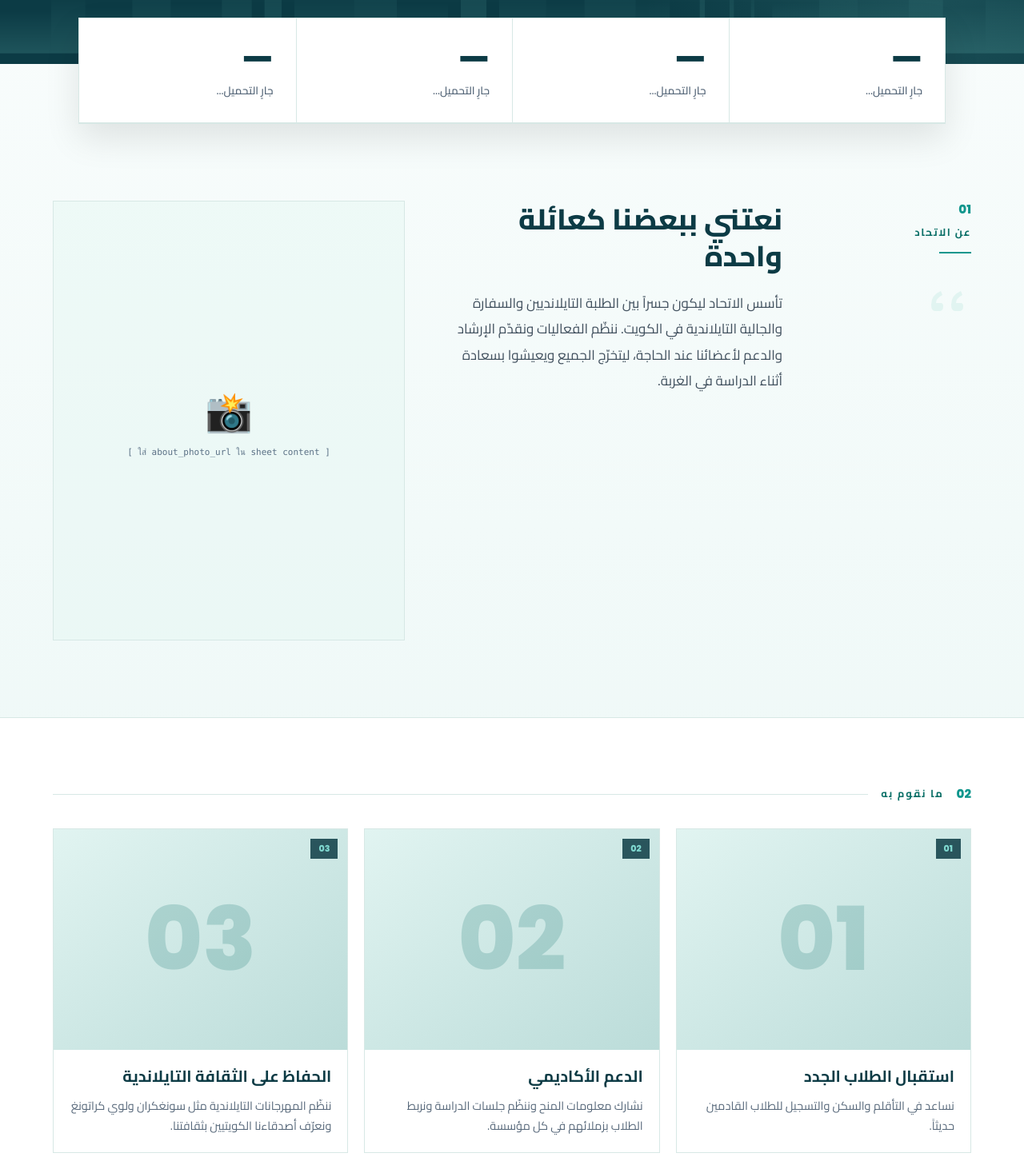
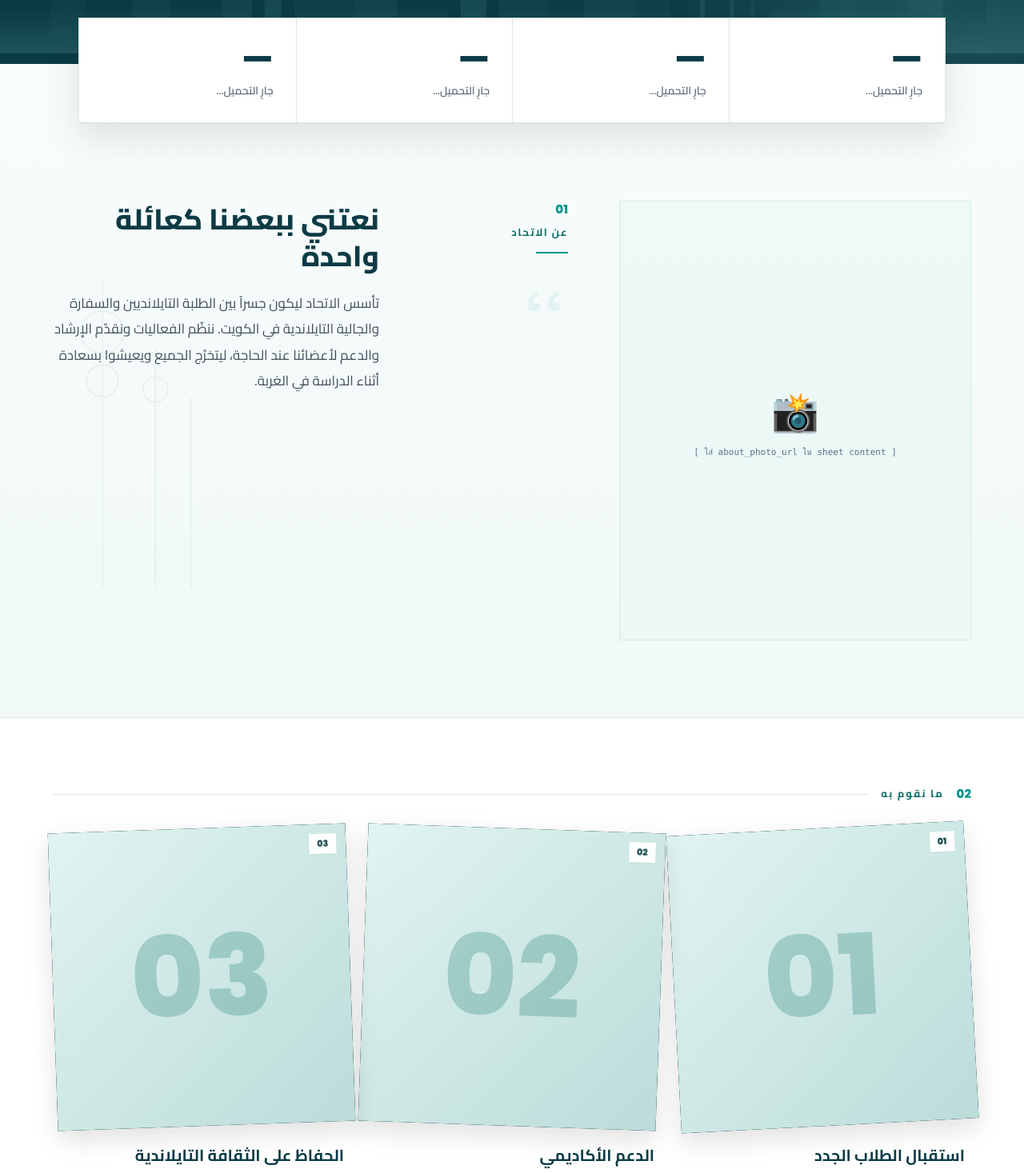
Before and after one commit to tsakkuwait-cyber/tsak-web, a Next.js app: page /ar in a window 1280 px wide. Shown: the part 705-2172 px from the top of the page at 80% size. Built offline with nearby package versions, Linux system fonts and the light colour scheme.

Commit message:
Home: About+Pillars redesign with photo support

```diff
--- a/src/app/[locale]/page.tsx
+++ b/src/app/[locale]/page.tsx
@@ -7,10 +7,12 @@ import {
   getActivities,
   getHighlights,
   getContent,
+  getChannels,
   type HighlightType,
 } from "@/lib/google-sheets";
 import { DonateButton } from "@/components/DonateButton";
 import { ActivityGallery } from "@/components/ActivityGallery";
+import { HighlightsGallery } from "@/components/HighlightsGallery";
 
 /**
  * Home — engaging editorial layout
@@ -44,13 +46,18 @@ export default async function HomePage({
   if (!isLocale(params.locale)) notFound();
   const locale: Locale = params.locale;
 
-  const [dict, stats, activities, highlights, content] = await Promise.all([
+  const [dict, stats, activities, highlights, content, channels] = await Promise.all([
     getDictionary(locale),
     getStats(locale),
     getActivities(locale),
     getHighlights(locale),
     getContent(locale),
+    getChannels(locale),
   ]);
+  // CTA email — จาก channels sheet
+  const supportEmail =
+    channels.find((c) => c.key === "email")?.value ?? "info@thaikuwait.org";
+  const supportEmailHref = `mailto:${supportEmail}?subject=Support%20TSAK`;
 
   const t = (key: string, fallback: string) => content[key] ?? fallback;
   const estYear = Number(content["est_year"]) || 2011;
@@ -72,7 +79,7 @@ export default async function HomePage({
   const ctaReasons = [d.ctaReason1, d.ctaReason2, d.ctaReason3].filter(Boolean);
 
   // Recent highlights (top 3)
-  const recentHighlights = highlights.slice(0, 3);
+  const recentHighlights = highlights.slice(0, 4);
 
   const typeLabel = (t: HighlightType) => {
     const s = dict.students as Record<string, string>;
@@ -289,11 +296,62 @@ export default async function HomePage({
         </div>
       </div>
 
-      {/* ════════════════ SECTION 01 — ABOUT (with photo) ════════════════ */}
-      <section className="container py-[clamp(58px,8vw,96px)]">
-        <div className="grid gap-x-[clamp(28px,5vw,64px)] gap-y-10 lg:grid-cols-[1fr_min(45%,440px)] items-start">
-          {/* LEFT — sidebar + content */}
-          <div className="flex flex-wrap gap-x-[clamp(28px,5vw,56px)] gap-y-8">
+      {/* ════════════════ SECTION 01 — ABOUT (photo left + building bg) ════════════════ */}
+      <section className="relative overflow-hidden py-[clamp(58px,8vw,96px)]">
+        {/* Building outline decorative — คูเวต tower/silhouette */}
+        <svg
+          viewBox="0 0 280 380"
+          className="absolute -end-8 top-1/2 -translate-y-1/2 pointer-events-none"
+          style={{ width: "min(28vw, 320px)", height: "min(38vw, 420px)", opacity: 0.06 }}
+          fill="none"
+          stroke="#0C3B45"
+          strokeWidth="1.4"
+          strokeLinecap="round"
+          strokeLinejoin="round"
+        >
+          {/* Tall tower + 2 spheres */}
+          <line x1="140" y1="380" x2="140" y2="60" />
+          <circle cx="140" cy="90" r="24" />
+          <circle cx="140" cy="145" r="18" />
+          <line x1="140" y1="60" x2="140" y2="30" />
+          {/* Medium tower */}
+          <line x1="200" y1="380" x2="200" y2="130" />
+          <circle cx="200" cy="155" r="14" />
+          <line x1="200" y1="130" x2="200" y2="110" />
+          {/* Short spire */}
+          <line x1="240" y1="380" x2="240" y2="180" />
+          <line x1="240" y1="180" x2="240" y2="165" />
+          {/* Ground line */}
+          <line x1="60" y1="380" x2="280" y2="380" strokeWidth="0.9" opacity="0.6" />
+        </svg>
+
+        <div className="container relative grid gap-x-[clamp(28px,5vw,64px)] gap-y-10 lg:grid-cols-[min(45%,440px)_1fr] items-start">
+          {/* LEFT — photo (สลับมาซ้ายเพื่อบาลานซ์กับ hero) */}
+          <div className="relative order-1 lg:order-none">
+            {content["about_photo_url"] ? (
+              <div className="group overflow-hidden">
+                {/* eslint-disable-next-line @next/next/no-img-element */}
+                <img
+                  src={content["about_photo_url"]}
+                  alt=""
+                  referrerPolicy="no-referrer"
+                  className="w-full h-auto shadow-xl shadow-black/10 transition-transform duration-[600ms] ease-[cubic-bezier(0.22,1,0.36,1)] group-hover:scale-[1.03]"
+                />
+              </div>
+            ) : (
+              <div className="relative aspect-[4/5] border border-line grid place-items-center bg-brand-50/40">
+                <div className="text-center px-4">
+                  <div className="text-[48px] mb-2">📸</div>
+                  <div className="font-mono text-[11px] text-ink-subtle">
+                    [ ใส่ about_photo_url ใน sheet content ]
+                  </div>
+                </div>
+              </div>
+            )}
+          </div>
+
+          {/* RIGHT — sidebar + content */}
+          <div className="order-2 lg:order-none flex flex-wrap gap-x-[clamp(28px,5vw,56px)] gap-y-8">
             <div className="flex-none w-[180px] min-w-[160px]">
               <div className="font-display text-[15px] font-extrabold text-brand">01</div>
               <div className="mt-2 text-[13px] font-bold tracking-[0.12em] uppercase text-brand-600">
@@ -315,30 +373,6 @@ export default async function HomePage({
               </p>
             </div>
           </div>
-
-          {/* RIGHT — photo */}
-          <div className="relative">
-            {content["about_photo_url"] ? (
-              // eslint-disable-next-line @next/next/no-img-element
-              <img
-                src={content["about_photo_url"]}
-                alt=""
-                referrerPolicy="no-referrer"
-                className="w-full h-auto shadow-xl shadow-black/10"
-              />
-            ) : (
-              <div
-                className="relative aspect-[4/5] border border-line grid place-items-center bg-brand-50/40"
-              >
-                <div className="text-center px-4">
-                  <div className="text-[48px] mb-2">📸</div>
-                  <div className="font-mono text-[11px] text-ink-subtle">
-                    [ ใส่ about_photo_url ใน sheet content ]
-                  </div>
-                </div>
-              </div>
-            )}
-          </div>
         </div>
       </section>
 
@@ -353,18 +387,21 @@ export default async function HomePage({
             <span className="flex-1 h-px bg-line" />
           </div>
 
-          <div className="grid gap-5 md:grid-cols-3">
+          {/* Polaroid-style tilted cards — ดูมีชีวิตชีวา (มือถือ 1 col + rot น้อย, desktop 3 col + rot มาก) */}
+          <div className="grid gap-x-4 gap-y-8 sm:grid-cols-3 sm:gap-y-4">
             {pillars(locale).map((p, idx) => {
               const photoUrl = content[`pillar_${idx + 1}_photo_url`];
+              const rotations = [
+                "-rotate-[1.5deg] sm:-rotate-[3deg]",
+                "rotate-[1deg] sm:rotate-[2deg]",
+                "-rotate-[1deg] sm:-rotate-[2deg]",
+              ];
               return (
-                <div
-                  key={p.title}
-                  className="group flex flex-col overflow-hidden border border-line bg-white transition-all duration-[400ms] ease-[cubic-bezier(0.22,1,0.36,1)] hover:border-brand hover:shadow-soft hover:-translate-y-0.5"
-                >
-                  {/* Photo */}
+                <div key={p.title} className="group">
+                  {/* Photo card - tilted */}
                   <div
-                    className="relative bg-gradient-to-br from-brand-50 to-brand-100"
-                    style={{ aspectRatio: "4 / 3" }}
+                    className={`relative overflow-hidden shadow-[0_12px_32px_rgba(0,0,0,0.12)] bg-navy transition-transform duration-[500ms] ease-[cubic-bezier(0.22,1,0.36,1)] group-hover:rotate-0 group-hover:scale-[1.02] group-hover:shadow-[0_20px_40px_rgba(0,0,0,0.2)] ${rotations[idx]}`}
+                    style={{ aspectRatio: "1 / 1" }}
                   >
                     {photoUrl ? (
                       // eslint-disable-next-line @next/next/no-img-element
@@ -372,12 +409,12 @@ export default async function HomePage({
                         src={photoUrl}
                         alt={p.title}
                         referrerPolicy="no-referrer"
-                        className="absolute inset-0 h-full w-full object-cover transition-transform duration-[600ms] ease-[cubic-bezier(0.22,1,0.36,1)] group-hover:scale-[1.05]"
+                        className="absolute inset-0 h-full w-full object-cover"
                       />
                     ) : (
-                      <div className="absolute inset-0 grid place-items-center">
+                      <div className="absolute inset-0 grid place-items-center bg-gradient-to-br from-brand-50 to-brand-100">
                         <span
-                          className="font-display text-[clamp(64px,10vw,110px)] font-extrabold text-brand-600/20 leading-none"
+                          className="font-display text-[clamp(80px,14vw,140px)] font-extrabold text-brand-600/25 leading-none"
                           aria-hidden
                         >
                           {String(idx + 1).padStart(2, "0")}
@@ -385,17 +422,17 @@ export default async function HomePage({
                       </div>
                     )}
                     {/* Number chip overlay */}
-                    <span className="absolute top-3 start-3 inline-block bg-navy/85 backdrop-blur-sm px-2.5 py-1 font-display text-[11px] font-extrabold text-brand-200">
+                    <span className="absolute top-3 start-3 inline-block bg-white/95 backdrop-blur-sm px-2.5 py-1 font-display text-[11px] font-extrabold text-navy shadow-sm">
                       {String(idx + 1).padStart(2, "0")}
                     </span>
                   </div>
 
-                  {/* Text */}
-                  <div className="flex flex-1 flex-col gap-3 p-5">
-                    <h3 className="m-0 text-[clamp(17px,1.6vw,20px)] font-bold leading-tight text-navy">
+                  {/* Text below */}
+                  <div className="mt-5 sm:mt-6 px-2">
+                    <h3 className="m-0 text-[clamp(17px,1.7vw,20px)] font-bold leading-tight text-navy">
                       {p.title}
                     </h3>
-                    <p className="m-0 text-[14.5px] leading-[1.75] text-ink-muted">
+                    <p className="mt-2 m-0 text-[14px] sm:text-[14.5px] leading-[1.75] text-ink-muted">
                       {p.desc}
                     </p>
                   </div>
@@ -406,7 +443,7 @@ export default async function HomePage({
         </div>
       </section>
 
-      {/* ════════════════ SECTION 03 — RECENT HIGHLIGHTS ════════════════ */}
+      {/* ════════════════ SECTION 03 — RECENT HIGHLIGHTS (Book gallery) ════════════════ */}
       {recentHighlights.length > 0 && (
         <section className="container py-[clamp(48px,7vw,84px)]">
           <div className="mb-8 flex items-center gap-4">
@@ -423,56 +460,19 @@ export default async function HomePage({
             </Link>
           </div>
 
-          <div className="grid gap-3 md:grid-cols-3">
-            {recentHighlights.map((h) => {
-              const style = TYPE_STYLE[h.type];
-              return (
-                <Link
-                  key={h.id}
-                  href={`/${locale}/students`}
-                  className="group flex flex-col overflow-hidden border border-line bg-white transition-all duration-[400ms] ease-[cubic-bezier(0.22,1,0.36,1)] hover:border-brand hover:shadow-soft hover:-translate-y-0.5"
-                >
-                  <div
-                    className="relative bg-gradient-to-br from-brand-50 to-brand-100"
-                    style={{ aspectRatio: "4 / 3" }}
-                  >
-                    {h.photoUrl ? (
-                      // eslint-disable-next-line @next/next/no-img-element
-                      <img
-                        src={h.photoUrl}
-                        alt={h.name}
-                        referrerPolicy="no-referrer"
-                        className="absolute inset-0 h-full w-full object-cover transition-transform duration-[600ms] ease-[cubic-bezier(0.22,1,0.36,1)] group-hover:scale-[1.05]"
-                        style={{ objectPosition: "center 20%" }}
-                      />
-                    ) : (
-                      <div className="absolute inset-0 grid place-items-center">
-                        <span className="font-display text-[48px] font-extrabold text-brand-600/25">
-                          {h.name.slice(0, 1)}
-                        </span>
-                      </div>
-                    )}
-                    <span
-                      className={`absolute top-3 start-3 inline-block px-2.5 py-1 text-[11px] font-bold ${style.bg} ${style.text}`}
-                    >
-                      {typeLabel(h.type)}
-                    </span>
-                  </div>
-                  <div className="flex-1 p-4">
-                    <h3 className="text-[15px] font-extrabold leading-snug text-navy line-clamp-2">
-                      {h.headline}
-                    </h3>
-                    <div className="mt-1 text-[12px] font-semibold text-brand-600 truncate">
-                      {h.name}
-                      {h.institution && (
-                        <span className="text-ink-muted font-medium"> · {h.institution}</span>
-                      )}
-                    </div>
-                  </div>
-                </Link>
-              );
-            })}
-          </div>
+          {/* Reuse HighlightsGallery — book cover + reading modal (ไม่ต้องไปหน้าอื่น) */}
+          <HighlightsGallery
+            highlights={recentHighlights.slice(0, 4)}
+            typeLabels={{
+              graduation: (dict.students as Record<string, string>).typeGraduation ?? "Graduation",
+              scholarship: (dict.students as Record<string, string>).typeScholarship ?? "Scholarship",
+              award: (dict.students as Record<string, string>).typeAward ?? "Award",
+              welcome: (dict.students as Record<string, string>).typeWelcome ?? "Welcome",
+              story: (dict.students as Record<string, string>).typeStory ?? "Story",
+              volunteer: (dict.students as Record<string, string>).typeVolunteer ?? "Volunteer",
+            }}
+            closeLabel="Close"
+          />
         </section>
       )}
 
@@ -504,12 +504,12 @@ export default async function HomePage({
                 {t("cta_band_text", dict.home.ctaBandText)}
               </p>
             </div>
-            <Link
-              href={`/${locale}/contact`}
+            <a
+              href={supportEmailHref}
               className="flex-none inline-flex items-center justify-center rounded-sm bg-brand px-[34px] py-4 text-[15px] font-bold text-white shadow-[0_6px_20px_rgba(0,0,0,.22)] hover:bg-brand-600 transition-colors whitespace-nowrap"
             >
               {dict.home.ctaBandBtn}
-            </Link>
+            </a>
           </div>
 
           {/* Reasons — 3 columns */}
--- a/src/components/HighlightsGallery.tsx
+++ b/src/components/HighlightsGallery.tsx
@@ -91,7 +91,7 @@ export function HighlightsGallery({
   return (
     <>
       {/* ═══════════ BOOK COVERS GRID ═══════════ */}
-      <div className="grid gap-x-5 gap-y-8 sm:grid-cols-2 md:grid-cols-3 lg:grid-cols-4">
+      <div className="grid grid-cols-2 gap-x-3 gap-y-6 sm:gap-x-5 sm:gap-y-8 md:grid-cols-3 lg:grid-cols-4">
         {groups.map((g) => {
           const h = g.cover;
           const style = TYPE_STYLE[h.type];
```
